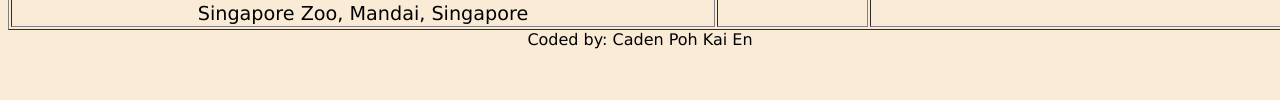
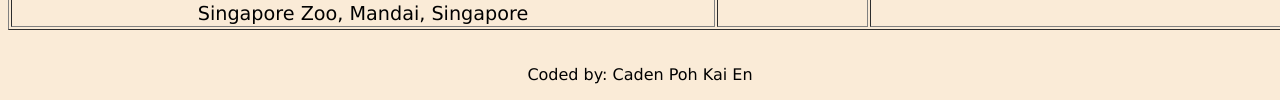
Before and after one commit to C4den-022/failed, a plain HTML site: page Project.html in a window 1280 px wide. Shown: the part 3247-3347 px from the top of the page. Before the commit the page ends 3304 px from the top, so only its background shows below. Drawn offline with Linux system fonts and the light colour scheme.

Commit message:
Update Project.html

```diff
--- a/Project.html
+++ b/Project.html
@@ -56,6 +56,7 @@
                 <td> <iframe width="500" height="315" src="https://www.youtube.com/embed/O3TZnyHWkss" title="YouTube video player" frameborder="0" allow="accelerometer; autoplay; clipboard-write; encrypted-media; gyroscope; picture-in-picture; web-share" allowfullscreen></iframe> Credits: Agent Walker <br> <a href="https://www.mandai.com/en/singapore-zoo.html"> Click me for Website</a></td>
             </tr>
         </table>
-    <footer> Coded by: Caden Poh Kai En</footer>
+    <br>
+    <p> Coded by: Caden Poh Kai En</p>
     </body>
 </html>
```
